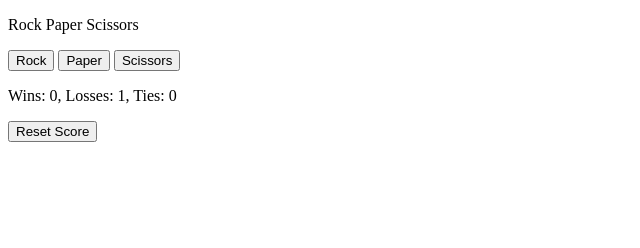
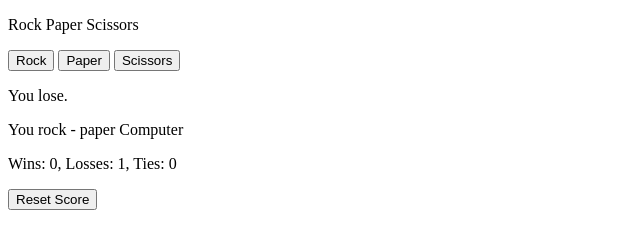
Before and after one commit to A-coderr/rock-paper-scissors-JS, a plain HTML site: page index.html in a window 1280 px wide. Both pictures are taken after a click on the button "Rock". Shown: the whole page, without its empty margins (0-640 px from the left). Drawn offline with Linux system fonts and the light colour scheme.

Commit message:
Display results on the page; Removed pop up

```diff
--- a/index.html
+++ b/index.html
@@ -8,7 +8,9 @@
         <button onclick="gameLogic('rock')">Rock</button>
         <button onclick="gameLogic('paper')">Paper</button>
         <button onclick="gameLogic('scissors')">Scissors</button>
-        <p class="js-score"></p>
+        <p class="game-result"></p>
+        <p class="game-moves"></p>
+        <p class="game-score"></p>
         <button onclick="score.wins = 0; score.losses = 0; score.ties = 0; localStorage.removeItem('score'); updateScore();">Reset Score</button>
         <script>
 
@@ -101,13 +103,12 @@
                 localStorage.setItem('score', JSON.stringify(score));
 
                 updateScore();
-
-                alert(`You picked ${playerMove}. Computer picked ${computerMove}. ${result}
-                Wins: ${score.wins}, Losses: ${score.losses}, Ties: ${score.ties}`);
+                document.querySelector('.game-result').innerHTML = result;
+                document.querySelector('.game-moves').innerHTML = `You ${playerMove} - ${computerMove} Computer`;
             }
 
             function updateScore(){
-                document.querySelector('.js-score').innerHTML = `Wins: ${score.wins}, Losses: ${score.losses}, Ties: ${score.ties}`;
+                document.querySelector('.game-score').innerHTML = `Wins: ${score.wins}, Losses: ${score.losses}, Ties: ${score.ties}`;
             }
 
 
```
